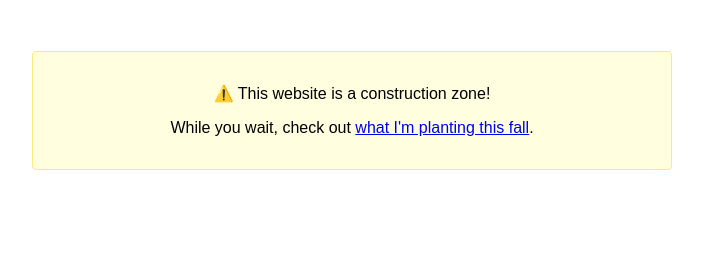
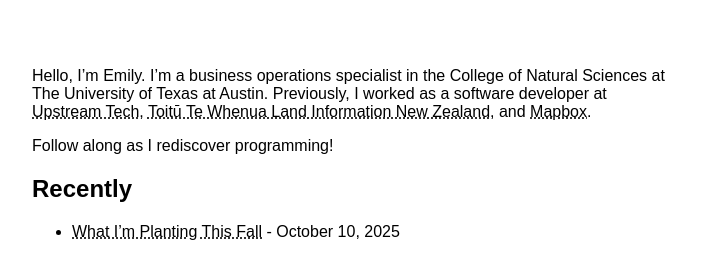
Before and after one commit to emilymdubois/emilymdubois.github.io, an Eleventy site: page src/index.md in a window 1280 px wide. Shown: the part 85-364 px from the top of the page, without its empty margins (288-991 px from the left). Built offline with nearby package versions, Linux system fonts and the light colour scheme; Eleventy itself is replaced by a stand-in of ours; files that its build step writes are made by us from their sources.

Commit message:
feat: set up home page (#6)
- Added header link
- Updated header link styling
- Updated global link styling
- Added biography to `index.md`
- Added post list to `index.md`

```diff
--- a/src/_includes/partials/header.njk
+++ b/src/_includes/partials/header.njk
@@ -1,3 +1,3 @@
 <header>
-  <h1>Emily DuBois</h1>
+  <a class="header-title" href="/"><h1>Emily DuBois</h1></a>
 </header>
--- a/src/css/style.css
+++ b/src/css/style.css
@@ -8,15 +8,17 @@ header, main, footer {
   padding: 1rem 2rem;
 }
 
+a {
+  color: var(--font-color);
+  text-decoration-style: dotted;
+}
+
 img {
   max-width: 100%;
   height: auto;
 }
 
-.callout {
-  padding: 1rem;
-  background-color: #ffffe0;
-  border: 1px solid #FFE87C;
-  border-radius: 4px;
-  text-align: center;
+.header-title {
+  color: var(--font-color);
+  text-decoration: none;
 }
--- a/src/index.md
+++ b/src/index.md
@@ -3,11 +3,13 @@ title: Emily DuBois
 layout: base.njk
 ---
 
-<div class="callout">
-  <p>⚠️ This website is a construction zone!</p>
-  <p>While you wait, check out <a href="posts/2025-10-10-what-im-planting">what I'm planting this fall</a>.</p>
-</div>
+Hello, I’m Emily. I’m a business operations specialist in the College of Natural Sciences at The University of Texas at Austin. Previously, I worked as a software developer at [Upstream Tech](https://www.upstream.tech/), [Toitū Te Whenua Land Information New Zealand](https://www.linz.govt.nz/), and [Mapbox](https://www.mapbox.com/).
 
-<!-- I live in Austin with my husband and dog, and work in the College of Natural Sciences Career Services office at The University of Texas at Austin. Previously, I worked at [Upstream Tech](https://www.upstream.tech/), [Toitū Te Whenua Land Information New Zealand](https://www.linz.govt.nz/), and [Mapbox](https://www.mapbox.com/).
+Follow along as I rediscover programming!
 
-Meet me on [GitHub](https://github.com/emilymdubois) and [Instagram](https://instagram.com/emilymdubois_makes). -->
+<h2>Recently</h2>
+<ul>
+  {%- for post in collections.post -%}
+    <li><a href="{{ post.url }}">{{ post.data.title }}</a> - {{post.data.date | date: '%B %e, %Y' }} </li>
+  {%- endfor -%}
+</ul>
```
